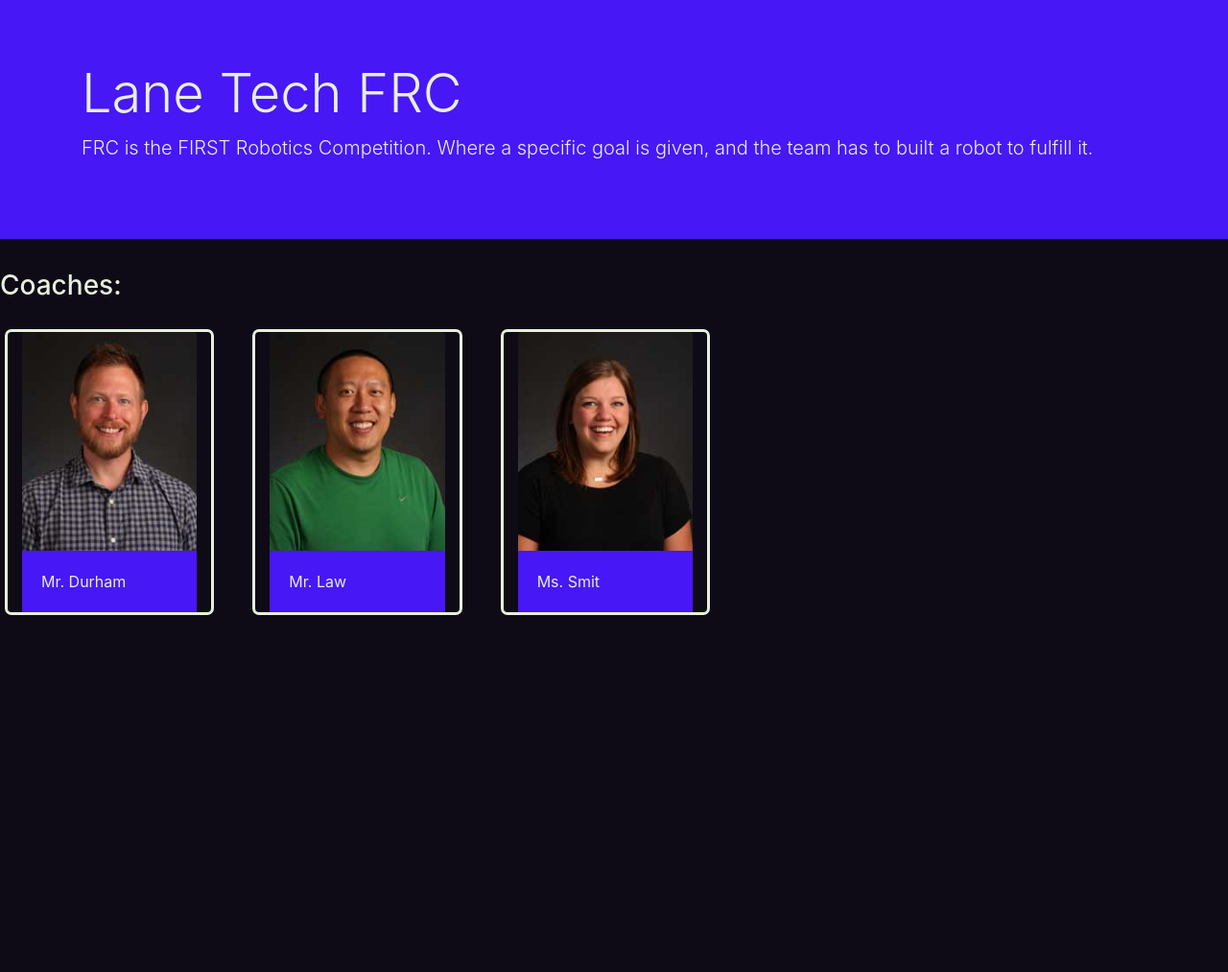
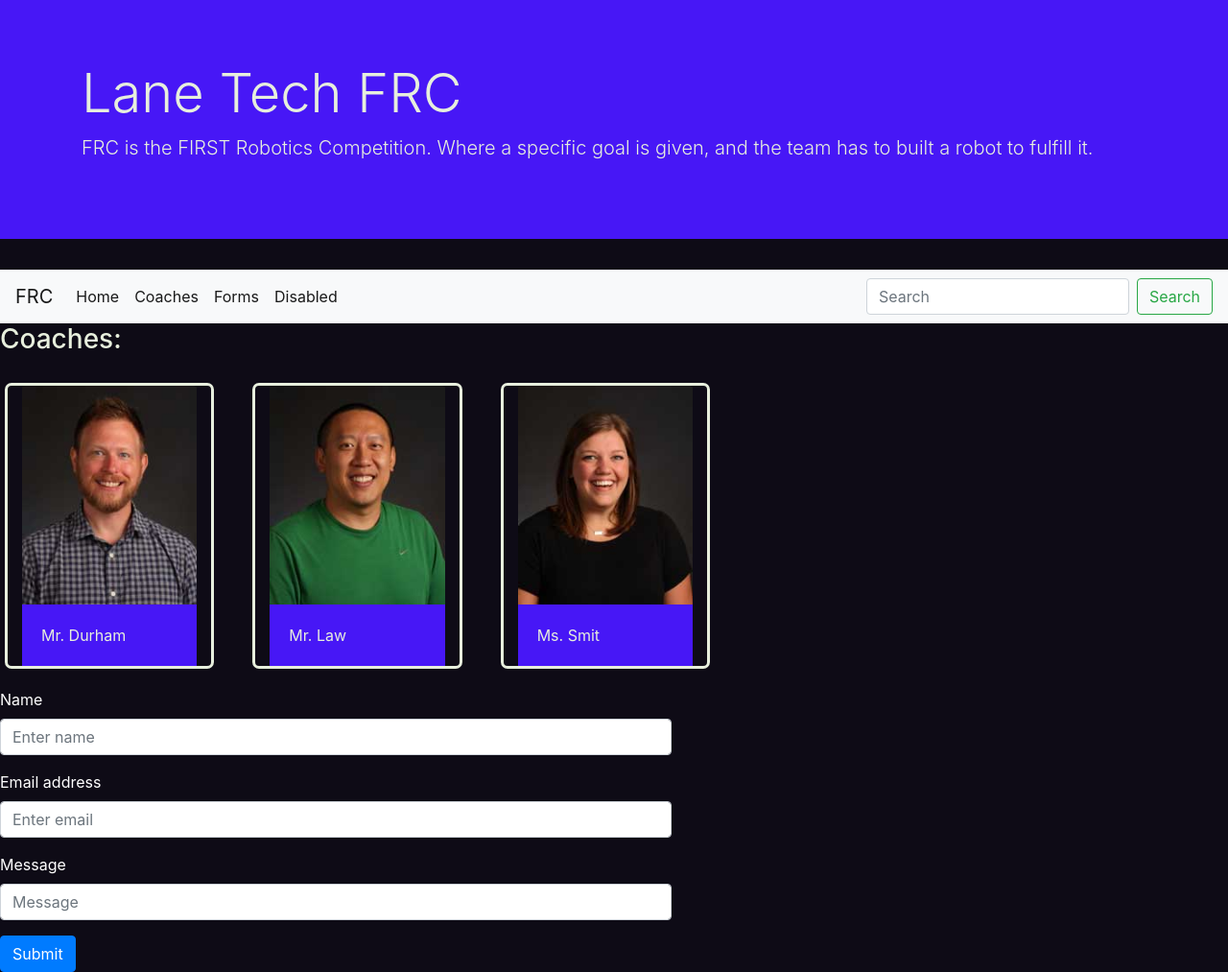
Before and after one commit to jbenitezjr/webdev1819, a plain HTML site: page challenge_4/index.html in a window 1280 px wide. Shown: the whole page at 96% size. Before the commit the page ends 800 px from the top, so only its background shows below. Drawn offline with nearby package versions, Linux system fonts and the light colour scheme.

Commit message:
Eighth commit

```diff
--- a/challenge_4/index.html
+++ b/challenge_4/index.html
@@ -7,14 +7,40 @@
         <meta charset=utf-8 />
     </head>
     <body>
-        <div class="jumbotron jumbotron-fluid" style="background-color: #4717f6">
+        <div class="jumbotron jumbotron-fluid" id="#home" style="background-color: #4717f6">
           <div class="container">
             <h1 class="display-4">Lane Tech FRC</h1>
             <p class="lead">FRC is the FIRST Robotics Competition. Where a specific goal is given, and the team
             has to built a robot to fulfill it.</p>
           </div>
         </div>
-        <h3>Coaches:</h3>
+        <nav class="navbar navbar-expand-lg navbar-light bg-light">
+            <a class="navbar-brand" href="#">FRC</a>
+            <button class="navbar-toggler" type="button" data-toggle="collapse" data-target="#navbarSupportedContent" aria-controls="navbarSupportedContent" aria-expanded="false" aria-label="Toggle navigation">
+                <span class="navbar-toggler-icon"></span>
+            </button>
+            <div class="collapse navbar-collapse" id="navbarSupportedContent">
+                <ul class="navbar-nav mr-auto">
+                    <li class="nav-item active">
+                        <a class="nav-link" href="#home">Home <span class="sr-only">(current)</span></a>
+                    </li>
+                    <li class="nav-item active">
+                        <a class="nav-link" href="#coaches">Coaches</a>
+                    </li>
+                    <li class="nav-item active">
+                        <a class="nav-link" href="#forms">Forms</a>
+                    </li>
+                    <li class="nav-item active">
+                        <a class="nav-link" href="#">Disabled</a>
+                    </li>
+                </ul>
+                <form class="form-inline my-2 my-lg-0">
+                    <input class="form-control mr-sm-2" type="search" placeholder="Search" aria-label="Search">
+                    <button class="btn btn-outline-success my-2 my-sm-0" type="submit">Search</button>
+                </form>
+            </div>
+        </nav>
+        <h3 id="#coaches">Coaches:</h3>
         <div class="row">
         <div class="c2 col-lg-2">
             <img class="card-img-top" src="images/mrdurham.jpg" alt="Mr. Durham">
@@ -35,5 +61,20 @@
             </div>
         </div>
         </div>
+        <form id="forms">
+            <div class="form-group">
+                <label for="name" style="color: white;">Name</label>
+                <input type="text" class="form-control" id="name" aria-describedby="namePlace" placeholder="Enter name" style="width: 700px;">
+            </div>
+            <div class="form-group">
+                <label for="emailPlace" style="color: white;">Email address</label>
+                <input type="email" class="form-control" id="emailPlace" aria-describedby="emailHelp" placeholder="Enter email" style="width: 700px;">
+            </div>
+            <div class="form-group">
+                <label for="message" style="color: white;">Message</label>
+                <input type="text" class="form-control" id="message" placeholder="Message" style="width: 700px;">
+            </div>
+            <button type="submit" class="btn btn-primary">Submit</button>
+        </form>
     </body>
 </html>
```
Also changed, not shown: challenge_4/style.css (line endings or trailing spaces).
